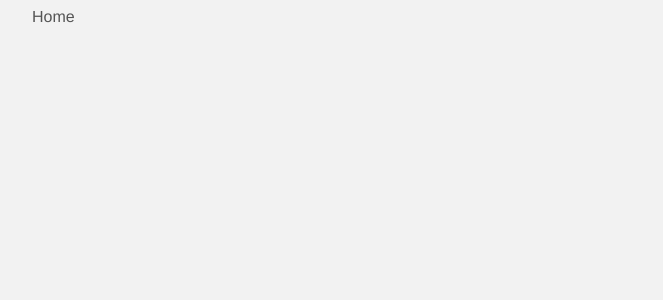
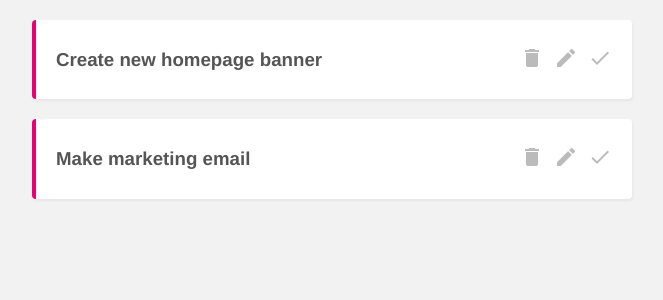
Before and after one commit to Enrige13/vue-firebase, a Vue app in the folder 8-project-planner/: page / in a window 1280 px wide. Shown: the top 300 px of the page, without its empty margins (308-971 px from the left). Built offline with nearby package versions, Linux system fonts and the light colour scheme; data requests are answered from the project's data file.

Commit message:
#57, 58, 59, 60: Setup, Home View & Data, Single Project Template, Material Icons

```diff
--- a/8-project-planner/public/index.html
+++ b/8-project-planner/public/index.html
@@ -5,6 +5,7 @@
     <meta http-equiv="X-UA-Compatible" content="IE=edge">
     <meta name="viewport" content="width=device-width,initial-scale=1.0">
     <link rel="icon" href="<%= BASE_URL %>favicon.ico">
+    <link href="https://fonts.googleapis.com/icon?family=Material+Icons" rel="stylesheet">
     <title><%= htmlWebpackPlugin.options.title %></title>
   </head>
   <body>
--- /dev/null
+++ b/8-project-planner/src/components/SingleProject.vue
@@ -0,0 +1,54 @@
+<template>
+  <div class="project">
+      <div class="actions">
+            <h3 @click="showDetails = !showDetails">{{ project.title }}</h3>
+            <div class="icons">
+                <span class="material-icons">delete</span>
+                <span class="material-icons">edit</span>
+                <span class="material-icons tick">done</span>
+            </div>
+      </div>
+      <div v-if="showDetails" class="details">
+          <p>{{ project.details }}</p>
+      </div>
+  </div>
+</template>
+
+<script>
+export default {
+    props: ['project'],
+    data() {
+        return {
+          showDetails: false,
+        }
+    },
+}
+</script>
+
+<style scoped>
+.project {
+    margin: 20px auto;
+    background: white;
+    padding: 10px 20px;
+    border-radius: 4px;
+    box-shadow: 1px 2px 3px rgba(0,0,0,0.05);
+    border-left: 4px solid #e90074;
+}
+h3 {
+    cursor: pointer;
+}
+.actions {
+    display: flex;
+    justify-content: space-between;
+    align-items: center;
+}
+.material-icons {
+    font-size: 24px;
+    margin-left: 10px;
+    color: #bbb;
+    cursor: pointer;
+}
+.material-icons:hover {
+    color: #777;
+}
+</style>
--- a/8-project-planner/src/views/Home.vue
+++ b/8-project-planner/src/views/Home.vue
@@ -1,14 +1,32 @@
 <template>
   <div class="home">
-    Home
+    <div v-if="projects.length">
+      <!-- if array has a length, it outputs it here otherwise not -->
+      <div v-for="project in projects" :key="project.id">
+        <SingleProject :project="project" />
+      </div>
+    </div>
   </div>
 </template>
 
 <script>
+import SingleProject from '../components/SingleProject.vue'
+
 export default {
   name: 'Home',
   components: {
-
+    SingleProject
+  },
+  data() {
+    return {
+      projects: []
+    }
+  },
+  mounted() {
+    fetch('http://localhost:3000/projects')
+      .then(res => res.json())
+      .then(data => this.projects = data)
+      .catch(err => console.log(err.message))
   }
 }
 </script>
```
